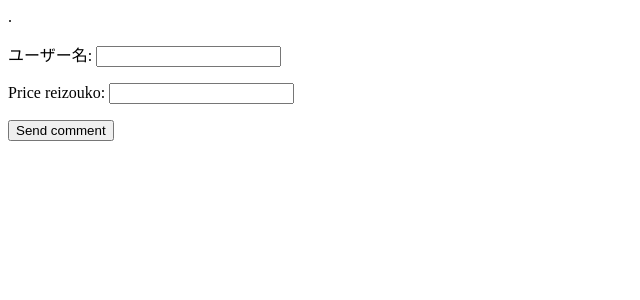
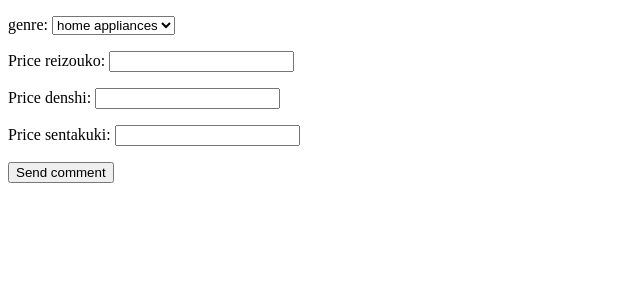
Before and after one commit to daikinakai/rakutenTech_team5, a Django app: page /myapp/ in a window 1280 px wide. Shown: the top 300 px of the page, without its empty margins (0-640 px from the left). Run offline with Django 4.2, Linux system fonts and the light colour scheme.

Commit message:
簡易的inputページ作成

```diff
--- a/myapp/forms.py
+++ b/myapp/forms.py
@@ -3,7 +3,10 @@ from django import forms
 
 class MyForm(forms.Form):
     # TODO:整数型
-    username = forms.CharField(label='ユーザー名', max_length=100)
+    # username = forms.CharField(label='ユーザー名', max_length=100)
+
+    data = [('home appliances', 'home appliances')]
+    genre = forms.ChoiceField(label='genre', choices=data)
     price_reizouko = forms.IntegerField()
-    # price_denshi =
-    # price_sentakuki =
+    price_denshi = forms.IntegerField()
+    price_sentakuki = forms.IntegerField()
--- a/myapp/templates/myapp/home.html
+++ b/myapp/templates/myapp/home.html
@@ -3,7 +3,7 @@
 
 <head>
     <meta charset="UTF-8">
-    <title>Python Course</title>.
+    <title>Python Course</title>
 </head>
 
 <body>
--- a/myapp/views.py
+++ b/myapp/views.py
@@ -13,9 +13,13 @@ from .forms import MyForm
 
 def success_view(request):
     # 入力値をコンテキストに追加
-    username = request.GET.get("username")
+    params = {}
+    params['genre'] = request.GET.get("genre")
+    params['price_reizouko'] = request.GET.get("price_reizouko")
+    params['price_denshi'] = request.GET.get("price_denshi")
+    params['price_sentakuki'] = request.GET.get("price_sentakuki")
     # densirenjiPrice,reizoukoPrice,sentakutukiPrice = request.GET.get('densirenjiPrice', 'reizoukoPrice',"sentakukiPrice")
-    return render(request, 'myapp/views.html', {'username': username,})
+    return render(request, 'myapp/views.html', params)
 
 
 def input_view(request):
@@ -23,9 +27,14 @@ def input_view(request):
         form = MyForm(request.POST)
         if form.is_valid():
             # フォームがバリデーションを通過した場合、データを処理
-            username = form.cleaned_data['username']
+            params = {}
+            params['genre'] = form.cleaned_data['genre']
+            params['price_reizouko'] = form.cleaned_data['price_reizouko']
+            params['price_denshi']  = form.cleaned_data['price_denshi']
+            params['price_sentakuki'] = form.cleaned_data['price_sentakuki']
             # データを使用して何かを行います
-            return redirect('myapp:view_page')  # データが正常に処理された場合、リダイレクト
+            # return redirect('myapp:view_page')  # データが正常に処理された場合、リダイレクト
+            return render(request, 'myapp/views.html',params)
     else:
         form = MyForm()  # GETリクエストの場合、空のフォームを表示
     return render(request, 'myapp/home.html', {'form': form})
```
Also changed, not shown: myapp/templates/myapp/views.html (+5 -2 lines).
